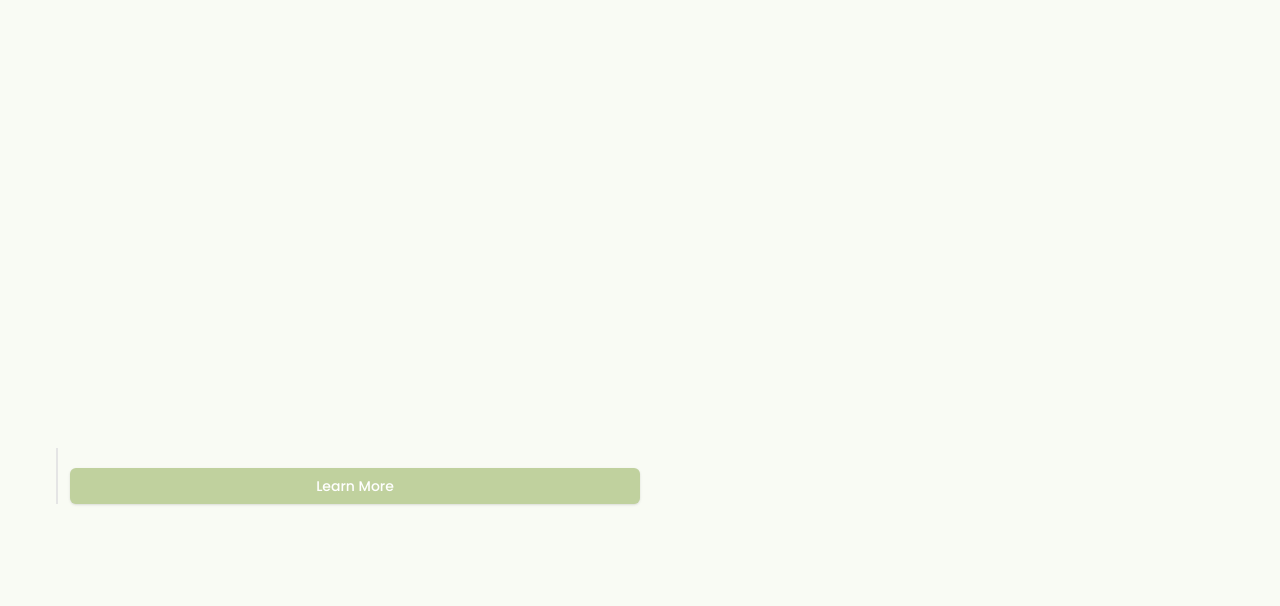
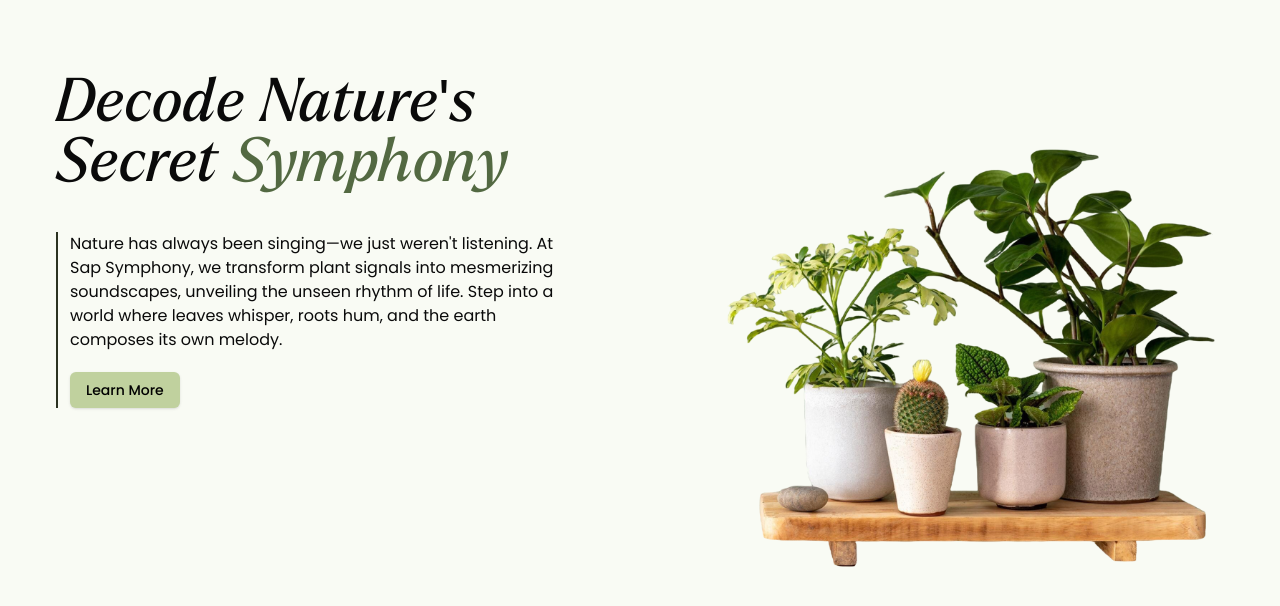
Before and after one commit to exionstech/sap-studio-frontend, a Next.js app: page / in a window 1280 px wide. Shown: the top 606 px of the page. Built offline with nearby package versions, Linux system fonts and the light colour scheme.

Commit message:
update LandingHero component with new content and image; adjust button text color in styles

```diff
--- a/src/app/(landing)/_components/hero.tsx
+++ b/src/app/(landing)/_components/hero.tsx
@@ -1,15 +1,25 @@
 import { Button } from "@/components/ui/button";
+import Image from "next/image";
 import React from "react";
 
 const LandingHero = () => {
   return (
-    <div className="w-full max-w-screen-2xl min-h-screen mx-auto px-5 md:px-14 flex md:flex-row flex-col items-center gap-5">
+    <div className="w-full max-w-screen-2xl mx-auto px-5 md:px-14 flex md:flex-row flex-col gap-5">
       <div className="w-full md:w-[50%] flex flex-col gap-10">
-        <h1></h1>
-        <div className="flex flex-col gap-5 border-l-[2px] pl-3">
-          <p></p>
-          <Button>Learn More</Button>
+        <h1 className="font-larken-demo text-4xl md:text-5xl lg:text-6xl">Decode Nature&apos;s <br /> Secret <span className="text-green3">Symphony</span></h1>
+        <div className="flex flex-col gap-5 border-l-[2px] border-green4 pl-3">
+          <p className="w-[90%]">Nature has always been singing—we just weren&apos;t listening. At Sap Symphony, we transform plant signals into mesmerizing soundscapes, unveiling the unseen rhythm of life. Step into a world where leaves whisper, roots hum, and the earth composes its own melody. </p>
+          <Button className="w-fit">Learn More</Button>
         </div>
+      </div>
+      <div className="w-full md:w-[50%] flex items-end md:pt-[4.5rem] justify-end">
+          <Image
+            src="/landing/hero/hero.png"
+            alt="hero"
+            width={500}
+            height={500}
+            className="shrink-0 object-cover"
+          />
       </div>
     </div>
   );
--- a/src/app/(landing)/page.tsx
+++ b/src/app/(landing)/page.tsx
@@ -4,7 +4,7 @@
 
 const LandingPage = () => {
   return (
-    <MaxWrapper className="flex flex-col gap-10 mt-14">
+    <MaxWrapper className="flex flex-col gap-10 mt-[4.5rem]">
       <LandingHero />
     </MaxWrapper>
   );
--- a/src/components/ui/button.tsx
+++ b/src/components/ui/button.tsx
@@ -9,7 +9,7 @@
   {
     variants: {
       variant: {
-        default: "bg-green2 text-white shadow hover:bg-green3",
+        default: "bg-green2 text-black shadow hover:bg-green3",
         dark: "bg-green4 text-white shadow hover:bg-green4/80",
         destructive:
           "bg-destructive text-destructive-foreground shadow-sm hover:bg-destructive/90",
```
